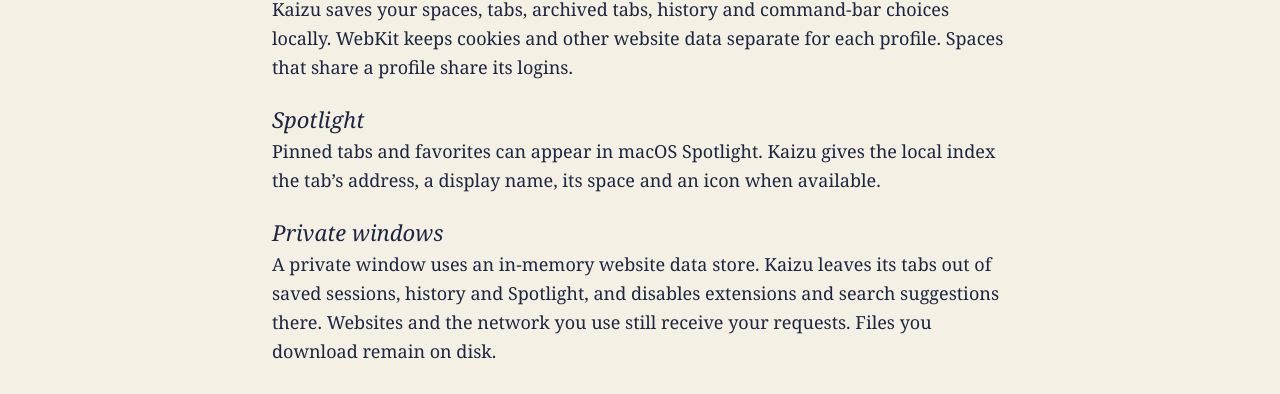
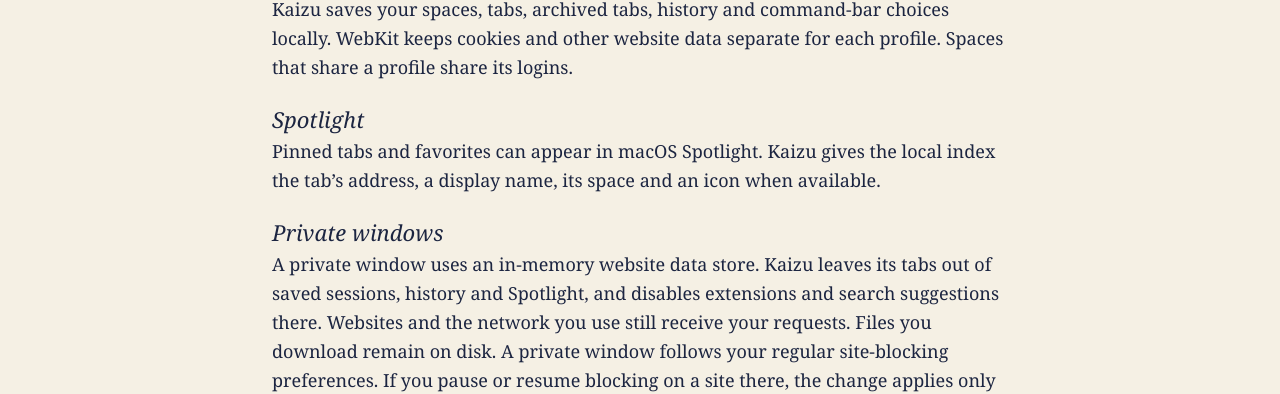
Before and after one commit to joinprototype/kaizu, a plain HTML site: page site/privacy/index.html in a window 1280 px wide. Shown: the part 562-956 px from the top of the page. Drawn offline with Linux system fonts and the light colour scheme; a web font is replaced by a local one.

Commit message:
Run the private-window blocking check in CI and document the behavior
Master already carries the private-window blocking fix from #37 (4c4410b,
via #65), including the KAIZU_DEBUG=private-blocking scenario, but no
workflow step ever ran it. Add that step to the verify job. It launches the
debug bundle through `open` so its three windows render, then waits on the
process instead of `open -W`, which fails when the app exits first.

The privacy page now says that a private window follows regular site
blocking preferences and keeps its own pause or resume changes until it
closes.

Co-Authored-By: Claude Opus 5.5 <noreply@anthropic.com>

```diff
--- a/site/privacy/index.html
+++ b/site/privacy/index.html
@@ -25,7 +25,7 @@
     <h3>Spotlight</h3>
     <p>Pinned tabs and favorites can appear in macOS Spotlight. Kaizu gives the local index the tab’s address, a display name, its space and an icon when available.</p>
     <h3>Private windows</h3>
-    <p>A private window uses an in-memory website data store. Kaizu leaves its tabs out of saved sessions, history and Spotlight, and disables extensions and search suggestions there. Websites and the network you use still receive your requests. Files you download remain on disk.</p>
+    <p>A private window uses an in-memory website data store. Kaizu leaves its tabs out of saved sessions, history and Spotlight, and disables extensions and search suggestions there. Websites and the network you use still receive your requests. Files you download remain on disk. A private window follows your regular site-blocking preferences. If you pause or resume blocking on a site there, the change applies only in that window and ends when the window closes.</p>
   </section>
 
   <section>
```
Also changed, not shown: 1 other file.
